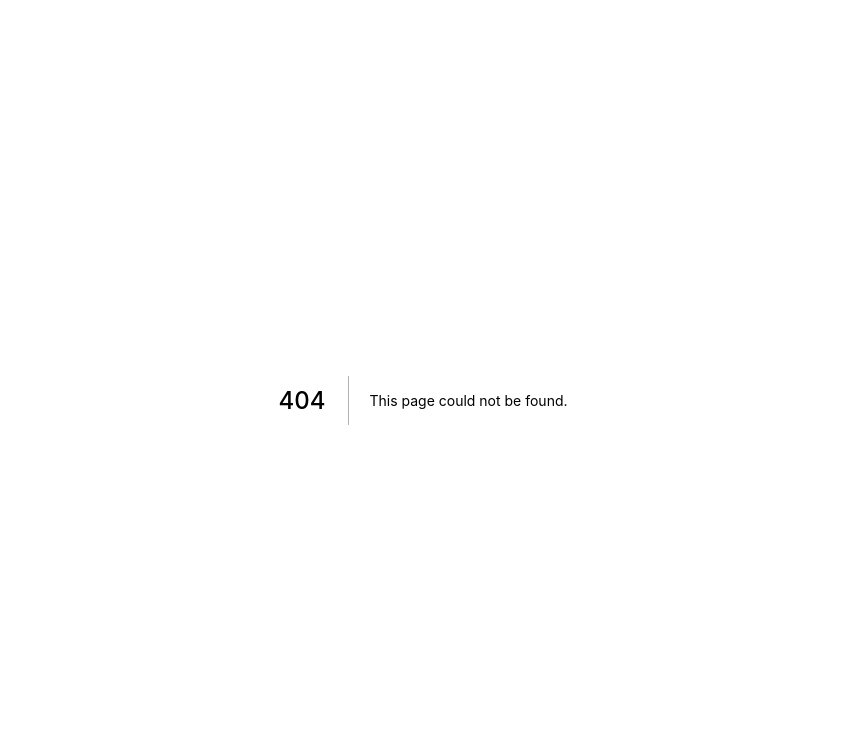
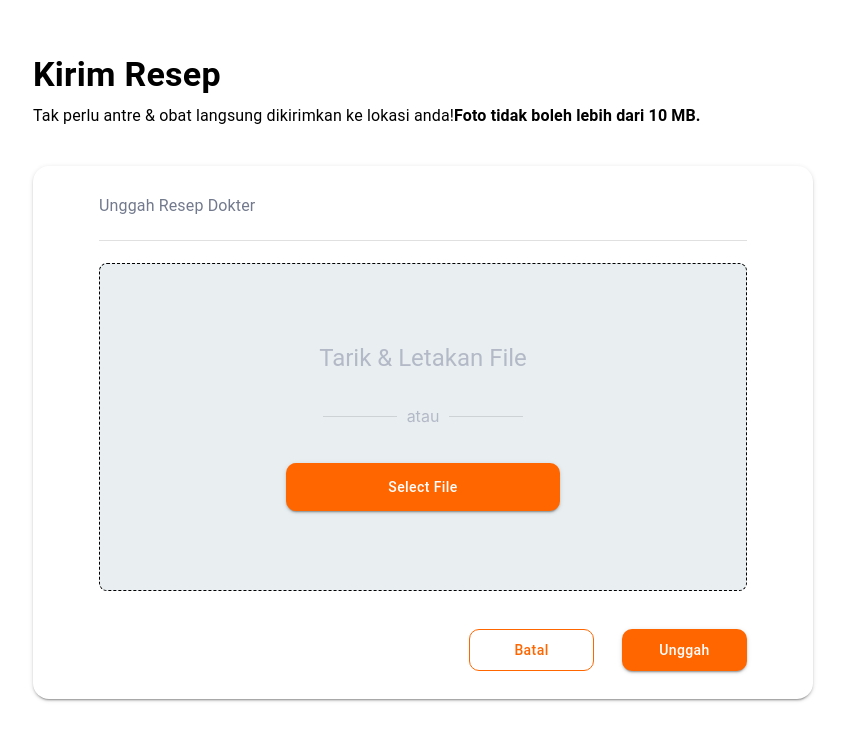
Before and after one commit to fajarAliM/jcwd, a Next.js app: page /upload_resep in a window 1280 px wide. Before the commit this address had no page. Shown: the top 740 px of the page, without its empty margins (217-1062 px from the left). Built offline with nearby package versions, Linux system fonts and the light colour scheme.

Commit message:
UI: added upload resep page and drag and drop function (#15)
* MUI setup

* UI: added product card component

* UI: added Alamat page

* fix: fix the kategori box and jaminan banner

* UI: added unggah resep page and drag and drop function

* UI: clean up the ui

```diff
--- a/package.json
+++ b/package.json
@@ -17,6 +17,7 @@
     "next": "12.1.6",
     "react": "18.1.0",
     "react-dom": "18.1.0",
+    "react-dropzone": "^14.2.1",
     "react-icons": "^4.4.0"
   },
   "devDependencies": {
--- /dev/null
+++ b/src/components/DragAndDropZone/index.jsx
@@ -0,0 +1,107 @@
+import { Box, Button, Divider, IconButton, Typography } from "@mui/material";
+import { useCallback, useEffect, useState } from "react";
+import { useDropzone } from "react-dropzone";
+import InsertPhotoOutlinedIcon from "@mui/icons-material/InsertPhotoOutlined";
+import CancelOutlinedIcon from "@mui/icons-material/CancelOutlined";
+
+const DragAndDrop = () => {
+  const [resepImgFile, setResepImgFile] = useState(null);
+  const [resepImgUrl, setResepImgUrl] = useState(undefined);
+  const [preview, setPreview] = useState();
+
+  const onDrop = useCallback((acceptedFiles) => {
+    setResepImgFile(acceptedFiles[0]);
+    setResepImgUrl(acceptedFiles[0]?.name);
+  }, []);
+
+  useEffect(() => {
+    if (!resepImgFile) {
+      setPreview(undefined);
+      return;
+    }
+
+    const objectUrl = URL.createObjectURL(resepImgFile);
+    setPreview(objectUrl);
+
+    // eslint-disable-next-line consistent-return
+    return () => URL.revokeObjectURL(objectUrl);
+  }, [resepImgFile]);
+
+  const { getRootProps, getInputProps, open } = useDropzone({
+    onDrop,
+    maxFiles: 1,
+    accept: {
+      "image/*": [".jpeg", ".png"],
+    },
+    disabled: resepImgFile,
+    noClick: true,
+    noKeyboard: true,
+    maxSize: 10485786,
+  });
+
+  return (
+    <Box
+      {...getRootProps()}
+      height="328px"
+      width="100%"
+      border="1px dashed black"
+      display="flex"
+      flexDirection="column"
+      alignItems="center"
+      justifyContent="center"
+      borderRadius="8px"
+      sx={{ backgroundColor: "#E9EFF1" }}
+    >
+      {preview ? (
+        <Box
+          sx={{ backgroundColor: "#fdffff" }}
+          width="90%"
+          height="41px"
+          mt="24px"
+          paddingX="20px"
+          display="flex"
+          justifyContent="space-between"
+          alignItems="center"
+          borderRadius="8px"
+          border="1px solid #656666"
+        >
+          <Box display="flex" alignItems="center">
+            <InsertPhotoOutlinedIcon />
+            <Typography>{resepImgUrl}</Typography>
+          </Box>
+          <IconButton
+            onClick={() => {
+              setResepImgFile(null);
+              setResepImgUrl(undefined);
+            }}
+          >
+            <CancelOutlinedIcon />
+          </IconButton>
+        </Box>
+      ) : (
+        <>
+          <input {...getInputProps()} />
+          <Typography variant="h5" color="#B4B9C7">
+            Tarik & Letakan File
+          </Typography>
+          <Divider
+            sx={{ width: "200px", my: "32px", color: "#B4B9C7" }}
+            textAlign="center"
+          >
+            atau
+          </Divider>
+          <Button
+            onClick={open}
+            variant="contained"
+            sx={{ width: "274px", mt: "5px", height: "48px" }}
+            disabled={preview}
+          >
+            Select File
+          </Button>
+        </>
+      )}
+    </Box>
+  );
+};
+
+export default DragAndDrop;
--- a/src/components/Kategori/KategoriBox.jsx
+++ b/src/components/Kategori/KategoriBox.jsx
@@ -1,4 +1,5 @@
 import { Paper, Typography } from "@mui/material";
+import Image from "next/image";
 
 const KategoriBox = ({ imgUrl, imgAlt, title }) => {
   return (
@@ -14,7 +15,7 @@ const KategoriBox = ({ imgUrl, imgAlt, title }) => {
         mx: "8px",
       }}
     >
-      <img width="64px" height="64px" src={imgUrl} alt={imgAlt} />
+      <Image width="64px" height="64px" src={imgUrl} alt={imgAlt} />
       <Typography mt="12px" variant="subtitle2" fontWeight="bold">
         {title}
       </Typography>
--- a/src/components/Kategori/index.jsx
+++ b/src/components/Kategori/index.jsx
@@ -1,4 +1,5 @@
 import { Box, Typography } from "@mui/material";
+// import Image from "next/image";
 import KategoriBox from "./KategoriBox";
 import Obat from "../../public/Images/Obat.png";
 import Herbal from "../../public/Images/Herbal.png";
--- /dev/null
+++ b/src/pages/upload_resep/index.jsx
@@ -0,0 +1,52 @@
+const { Box, Typography, Divider, Button } = require("@mui/material");
+const { default: DragAndDrop } = require("components/DragAndDropZone");
+
+const UploadResep = () => {
+  return (
+    <Box paddingX="250px">
+      <Typography mt="54px" fontWeight="bold" variant="h4">
+        Kirim Resep
+      </Typography>
+      <Box display="flex" mt="8px">
+        <Typography>
+          Tak perlu antre & obat langsung dikirimkan ke lokasi anda!
+        </Typography>
+        <Typography fontWeight="bold">
+          Foto tidak boleh lebih dari 10 MB.
+        </Typography>
+      </Box>
+      <Box
+        display="flex"
+        flexDirection="column"
+        justifyContent="center"
+        mt="38px"
+        boxShadow={2}
+        paddingY="28px"
+        paddingX="66px"
+        borderRadius="16px"
+      >
+        <Typography color="#737A8D">Unggah Resep Dokter</Typography>
+        <Divider sx={{ my: "22px" }} />
+        <DragAndDrop />
+        <Box
+          display="flex"
+          alignItems="center"
+          justifyContent="flex-end"
+          mt="38px"
+        >
+          <Button
+            variant="outlined"
+            sx={{ marginRight: "28px", width: "125px", height: "42px" }}
+          >
+            Batal
+          </Button>
+          <Button variant="contained" sx={{ width: "125px", height: "42px" }}>
+            Unggah
+          </Button>
+        </Box>
+      </Box>
+    </Box>
+  );
+};
+
+export default UploadResep;
```
Also changed, not shown: src/components/BannerJaminan/bannerJaminanBox.jsx (+8 -10 lines), src/pages/alamat/index.jsx (renamed from src/pages/Alamat.jsx), 2 other files (tests, documents, lock files or other folders).
